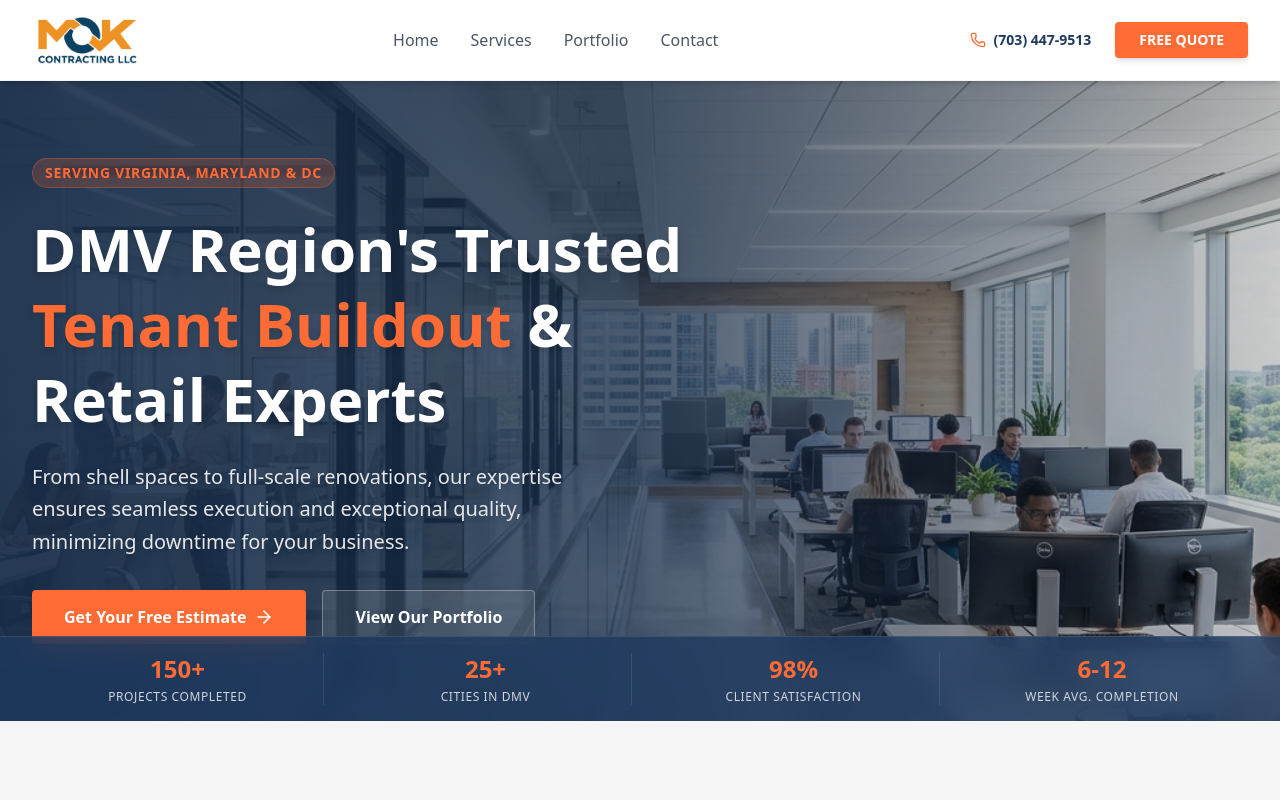
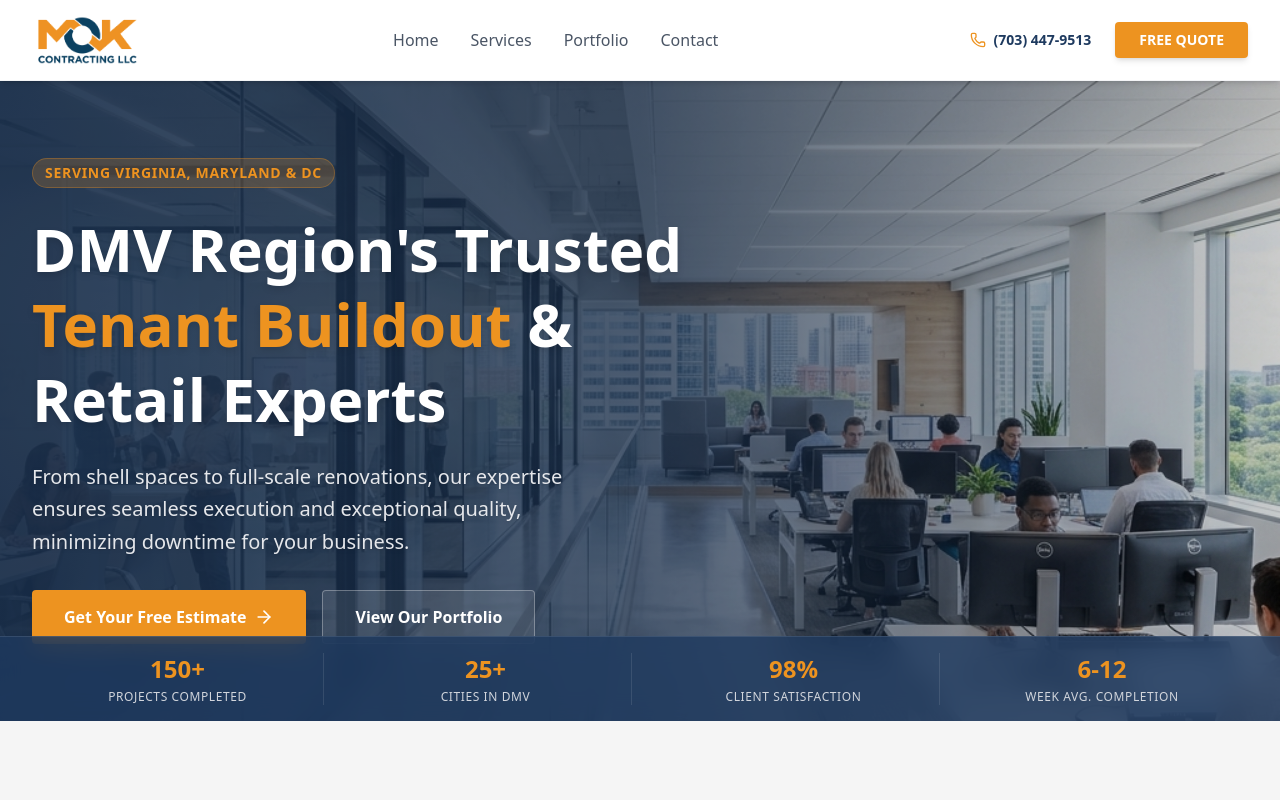
Before and after one commit to kimseungwanproject-collab/Mok, a Next.js app: page / in a window 1280 px wide. Shown: the top 800 px of the page. Built offline with nearby package versions, Linux system fonts and the light colour scheme.

Commit message:
Update main accent color to #ed9320

```diff
--- a/src/app/globals.css
+++ b/src/app/globals.css
@@ -49,7 +49,7 @@
   --background: #ffffff;
   --foreground: #171717;
   --color-mok-navy: #1e3a5f;
-  --color-mok-orange: #ff6b35;
+  --color-mok-orange: #ed9320;
   --color-mok-gray: #f5f5f5;
   --color-mok-dark: #333333;
 }
@@ -78,7 +78,7 @@
     --background: #0f172a; /* slate-900 */
     --foreground: #f8fafc; /* slate-50 */
     --color-mok-navy: #1e3a5f;
-    --color-mok-orange: #ff8554; /* slightly lighter orange for dark mode */
+    --color-mok-orange: #ed9320; /* matched with logo yellow-orange */
     --color-mok-gray: #1e293b; /* slate-800 */
     --color-mok-dark: #f8fafc; /* light text */
   }
```
